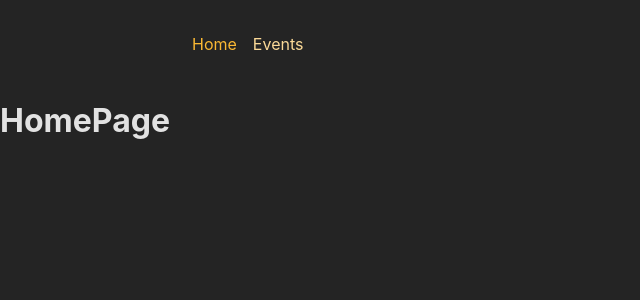
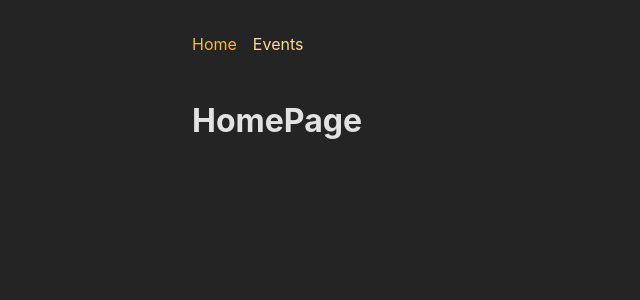
Before and after one commit to mojahid-belaman/routing-project, a React (Create React App) app in the folder frontend/: page / in a window 1280 px wide. Shown: the top 300 px of the page, without its empty margins (0-640 px from the left). Built offline with nearby package versions, Linux system fonts and the light colour scheme.

Commit message:
add some style in element main

```diff
--- a/frontend/src/pages/Root.js
+++ b/frontend/src/pages/Root.js
@@ -6,7 +6,7 @@ const RootLayout = () => {
   return (
     <>
       <MainNavigation />
-      <main>
+      <main style={{ maxWidth: "60rem", margin: "auto", padding: "0 2rem" }}>
         <Outlet />
       </main>
     </>
```
